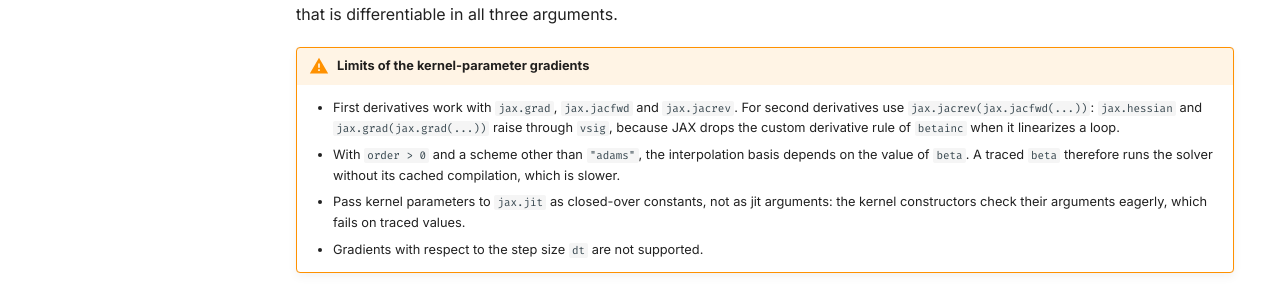
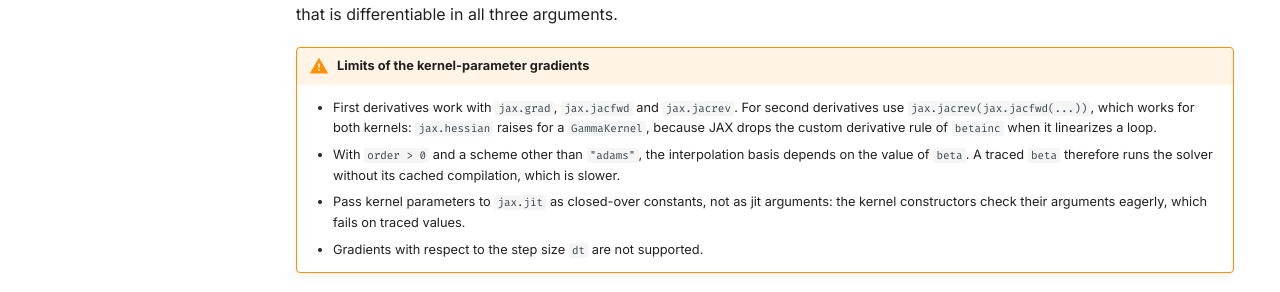
Before and after one commit to hagerpa/tensordev, an MkDocs documentation site: the page built from docs/volterra.md, in a window 1280 px wide and 900 px high, scrolled down 9168 px. Shown: the part 446-738 px from the top of the window. Built offline with MkDocs 1.6.1 and Material for MkDocs 9.7.7, drawn with Linux system fonts in a browser that asks for light colours; plug-ins that fetch from the network failed and are left out; comment, search, counter and statistics services are not loaded.

Commit message:
Narrow the second-derivative note on the Volterra page
jax.hessian with respect to beta works for FractionalKernel and raises only for GammaKernel (#7).

```diff
--- a/docs/volterra.md
+++ b/docs/volterra.md
@@ -383,9 +383,9 @@ incomplete beta function that is differentiable in all three arguments.
 
 !!! warning "Limits of the kernel-parameter gradients"
     - First derivatives work with `jax.grad`, `jax.jacfwd` and `jax.jacrev`. For second
-      derivatives use `jax.jacrev(jax.jacfwd(...))`: `jax.hessian` and `jax.grad(jax.grad(...))`
-      raise through `vsig`, because JAX drops the custom derivative rule of `betainc` when it
-      linearizes a loop.
+      derivatives use `jax.jacrev(jax.jacfwd(...))`, which works for both kernels:
+      `jax.hessian` raises for a `GammaKernel`, because JAX drops the custom derivative rule of
+      `betainc` when it linearizes a loop.
     - With `order > 0` and a scheme other than `"adams"`, the interpolation basis depends on the
       value of `beta`. A traced `beta` therefore runs the solver without its cached compilation,
       which is slower.
```
